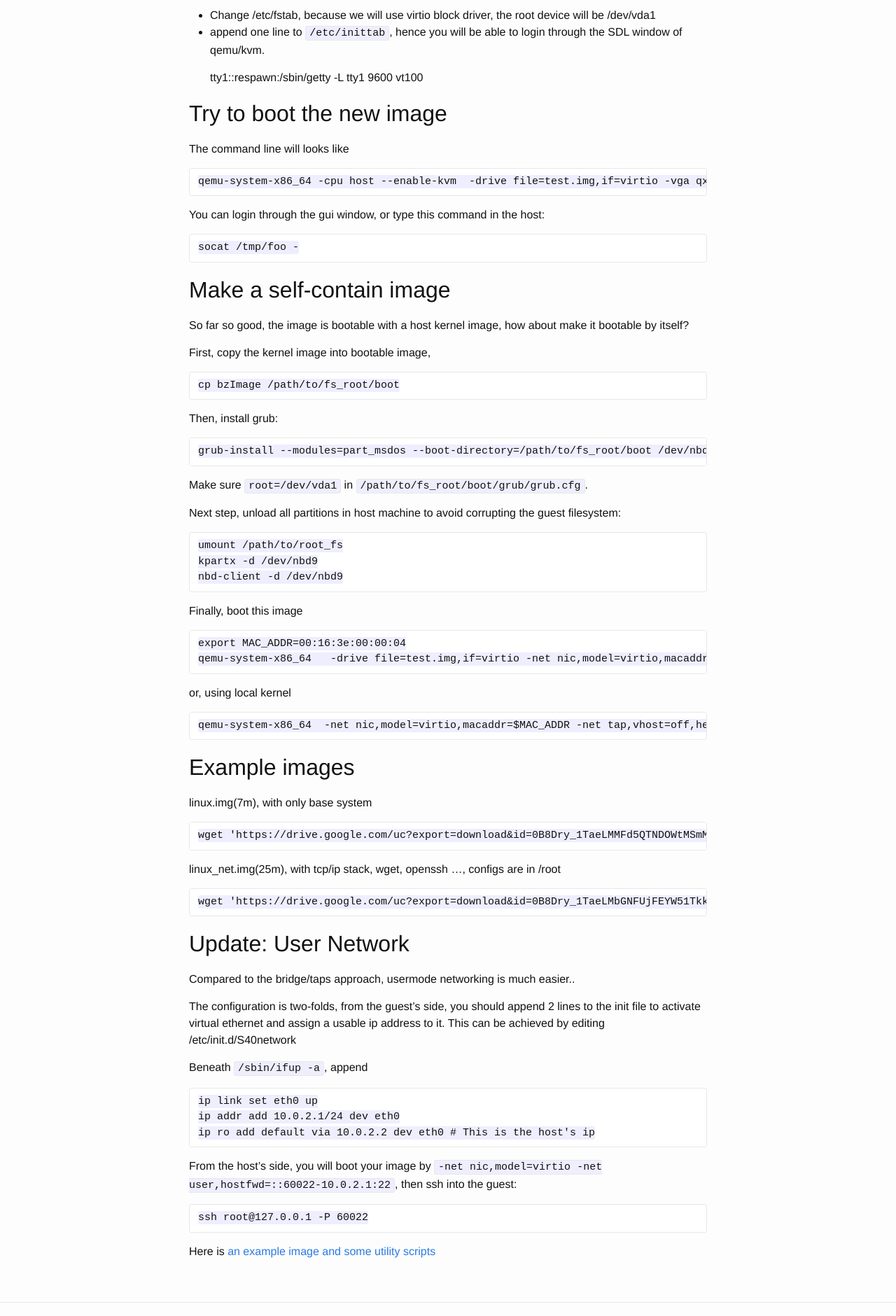
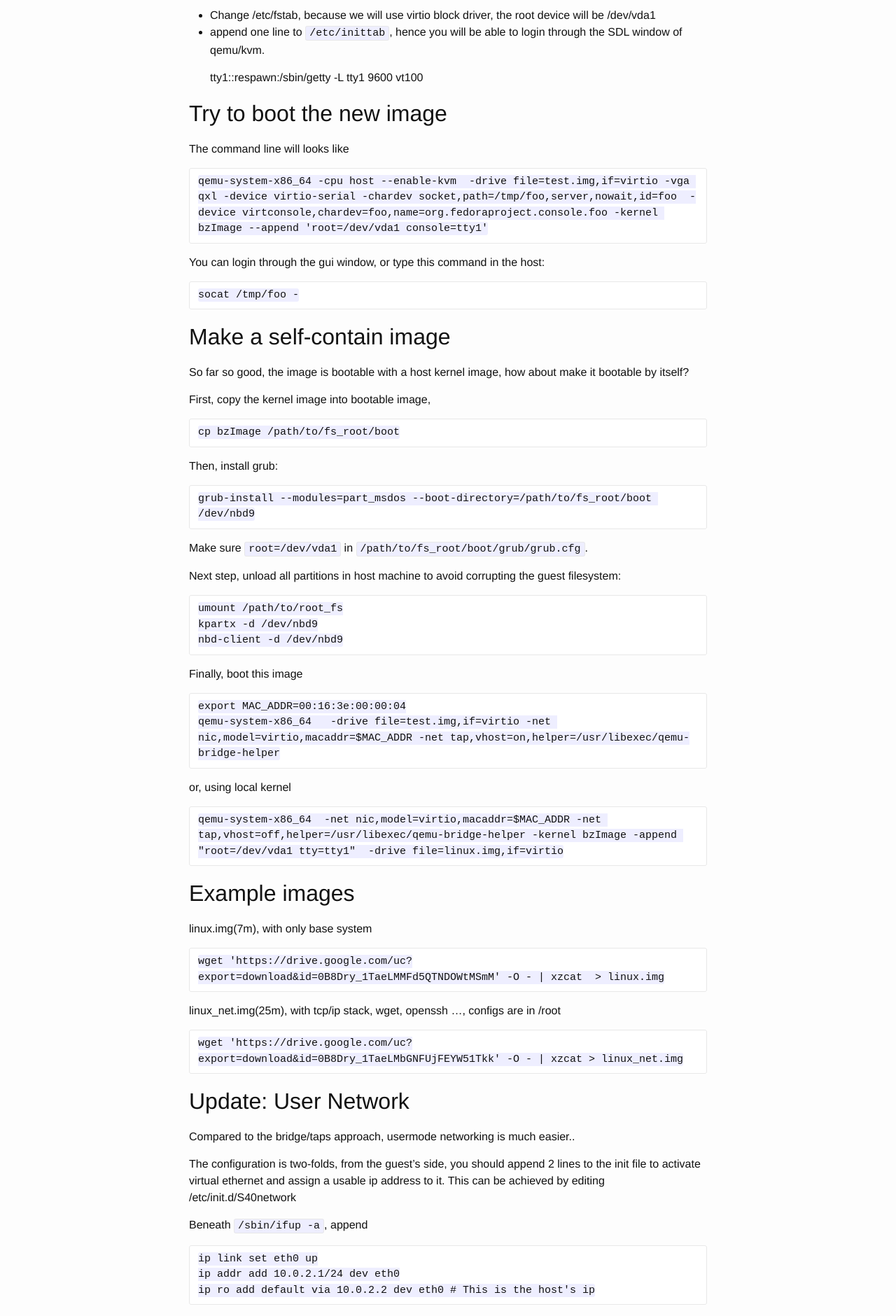
Before and after one commit to suxue/jekyllsite, a Jekyll site: the page built from _posts/2014-08-14-Build-Linux-for-qemu.markdown, in a window 1280 px wide. Shown: the part 1690-3570 px from the top of the page at 70% size. Built offline with Jekyll 4.4.1, drawn with Linux system fonts in a browser that asks for light colours.

Commit message:
modified:   css/main.scss

```diff
--- a/css/main.scss
+++ b/css/main.scss
@@ -47,3 +47,8 @@ $on-laptop:        800px;
         "layout",
         "syntax-highlighting"
 ;
+
+pre {
+    white-space: pre-wrap;
+    overflow: auto;
+}
```
